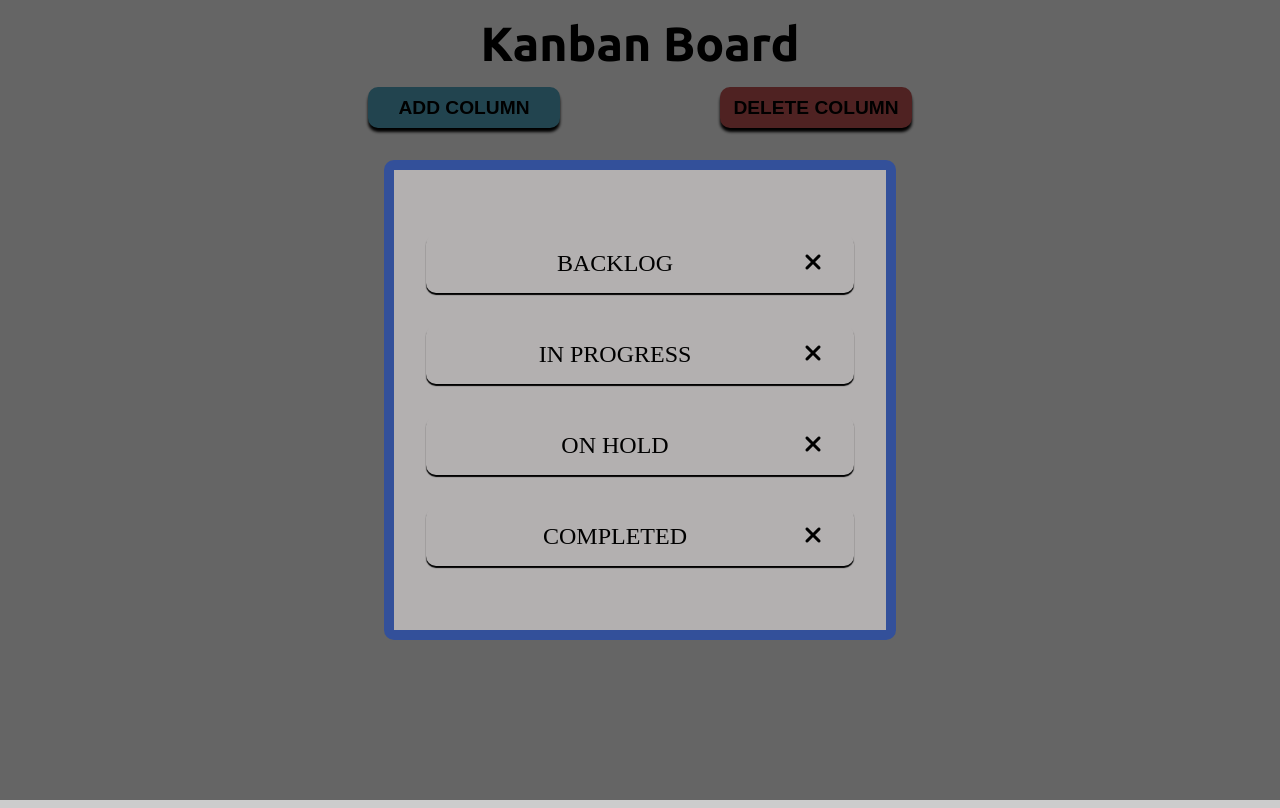
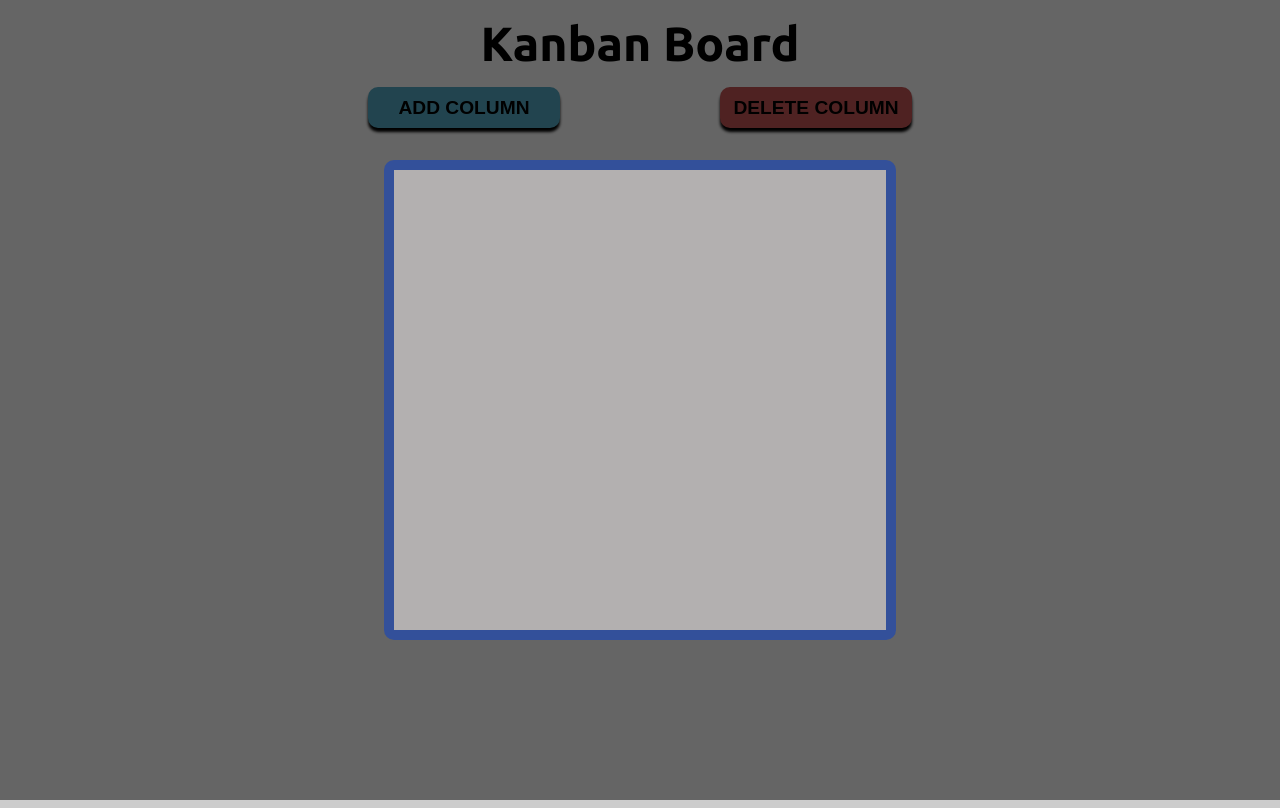
Before and after one commit to Paragon8921/kanban-board, a plain HTML site: page index.html in a window 1280 px wide. Both pictures are taken after a click on the button "DELETE COLUMN". Drawn offline with Linux system fonts and the light colour scheme.

Commit message:
added functionality to the Delete Column button to populate columns

```diff
--- a/index.html
+++ b/index.html
@@ -79,22 +79,6 @@
       </form>
     </div>
     <div class="delete-column">
-      <div class="column-item column-title backlog">
-        <span>BACKLOG</span>
-        <i class="fa-solid fa-xmark"></i>
-      </div>
-      <div class="column-item column-title in-progress">
-        <span>IN PROGRESS</span>
-        <i class="fa-solid fa-xmark"></i>
-      </div>
-      <div class="column-item column-title on-hold">
-        <span>ON HOLD</span>
-        <i class="fa-solid fa-xmark"></i>
-      </div>
-      <div class="column-item column-title completed">
-        <span>COMPLETED</span>
-        <i class="fa-solid fa-xmark"></i>
-      </div>
     </div>
     <!-- Board Title -->
     <div class="page-container">
--- a/script.js
+++ b/script.js
@@ -56,6 +56,26 @@ function displayDeleteModal() {
   deleteColumnModal.style.display = 'flex';
   overlay.style.display = 'block';
 }
+
+function populateDeleteModal(title, color) {
+  const delDiv = document.createElement('div');
+  delDiv.className = 'column-item column-title';
+  delDiv.style.background = `${color}`;
+  delDiv.innerHTML = `
+      <span>${title}</span>
+      <i class="fa-solid fa-xmark"></i>
+  `;
+  deleteColumnModal.append(delDiv);
+}
+
+// SHOW DELETE COLUMN pop-up MODAL
+deleteColumnBtn.addEventListener('click', () => {
+  displayDeleteModal();
+  deleteColumnModal.innerHTML = '';
+  columnArray.forEach(col => {
+    populateDeleteModal(col[0].title, col[0].color);
+  });
+});
 
 // HIDE the Modals and Overlay
 function hideModal() {
@@ -134,9 +154,6 @@ function getAllEditBtns() {
 /////////////////////////////////////////////////////////////////
 // HIDE OVERLAY and pop-up MODALS
 overlay.addEventListener('click', hideModal);
-
-// SHOW DELETE COLUMN pop-up MODAL
-deleteColumnBtn.addEventListener('click', displayDeleteModal);
 
 /////////////////////////////////////////////////////////////////
 
```
